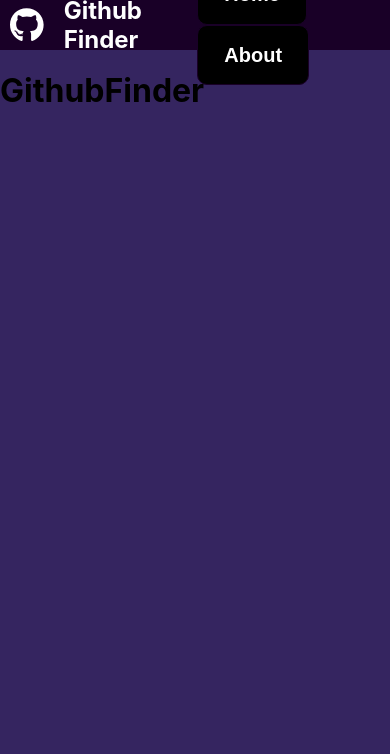
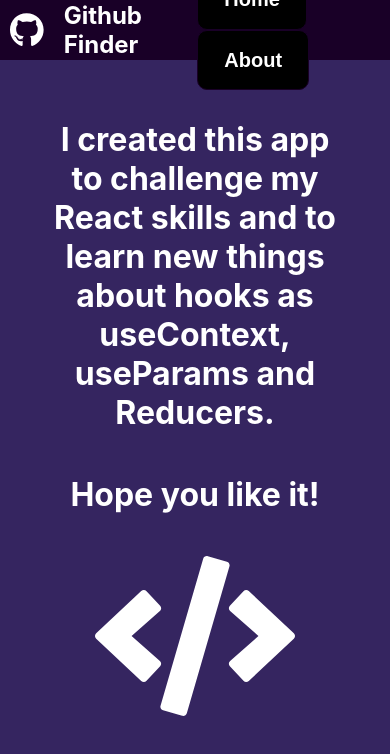
Before and after one commit to MarcusPaul16/GithubFinderApp, a React (Create React App) app in the folder gitfinder-app/: page /about in a window 390 px wide. Shown: the top 754 px of the page. Built offline with nearby package versions, Linux system fonts and the light colour scheme.

Commit message:
Am realizat partea logica, trebuie sa mai lucrez la layout, sa fie responsive.

```diff
--- a/gitfinder-app/src/components/users/RepoItem.jsx
+++ b/gitfinder-app/src/components/users/RepoItem.jsx
@@ -1,9 +1,14 @@
 import React from 'react'
+import {FaLink} from 'react-icons/fa'
 
-function RepoItem() {
+function RepoItem({name, url, language}) {
   return (
-    <div>
-      repo
+    <div className='repo-item-container'>
+      <h1 className='repo-title'>{name}</h1>
+      <a href={url} className='url-link'>
+        <FaLink/> {url}
+        </a>
+      <h3 className='language'>{`Primary language: ${language}`}</h3>
     </div>
   )
 }
--- a/gitfinder-app/src/components/users/ReposList.jsx
+++ b/gitfinder-app/src/components/users/ReposList.jsx
@@ -1,10 +1,11 @@
 import React from 'react'
+import RepoItem from './RepoItem'
 
 function ReposList({repos}) {
   return (
     <div>
         {repos.map((repo) =>(
-            <h3>{repo.name}</h3>
+            <RepoItem name={repo.name} url={repo.svn_url} language={repo.language}/>
         ))}
     </div>
   )
--- a/gitfinder-app/src/components/users/UserSearch.jsx
+++ b/gitfinder-app/src/components/users/UserSearch.jsx
@@ -26,7 +26,7 @@
     <div className='search-container'>
         <input placeholder='Enter the username' className='search-input' onChange={handleChange} value={text}></input>
         <button className='search-button' onClick={handleSubmit}>Search</button>
-        <button className='clear-button' onClick={clearUsers}>Clear</button>
+        <button className='clear-button' onClick={clearUsers}>Clear searches</button>
     </div>
   )
 }
--- a/gitfinder-app/src/index.css
+++ b/gitfinder-app/src/index.css
@@ -17,7 +17,7 @@
 
 .navbar{
   background-color: #190027;
-  height: 30px;
+  height: 40px;
   padding: 10px;
   display: flex;
   justify-content:flex-start;
@@ -36,6 +36,7 @@
     padding: 20px;
   }
 }
+
 
 .github-icon{
   font-size: 50px;
@@ -92,14 +93,25 @@
 }
 
 .grid-container{
+  width: 75%;
   margin-top: 5%;
-  width: 75%;
   display: grid;
   grid-template-columns: repeat(4, 25%);
   column-gap: 1rem;
   row-gap: 1rem;
   margin-inline: auto;
   justify-content: center;
+}
+
+@media screen and (max-width: 1400px){
+  .grid-container{
+    grid-template-columns: repeat(3, 25%);
+  }
+}
+@media screen and (max-width: 1000px){
+  .grid-container{
+    grid-template-columns: repeat(2, 25%);
+  }
 }
 .grid-container > h3{
   text-align: center;
@@ -114,6 +126,7 @@
 }
 
 .user-item-container{
+  inline-size: 300px;
   position: relative;
   background-color: white;
   height: 90px;
@@ -191,6 +204,10 @@
   margin-right: 25px;
 }
 
+.clear-button{
+  width: 200px;
+}
+
 .user-card-container{
   display: flex;
   margin-top: 5%;
@@ -216,21 +233,24 @@
 }
 
 .info-container{
-  margin-inline: 30px;
+  margin-inline: 50px;
 }
 
 .user-bio{
   color: white;
-  font-size: 18px;
+  font-size: 24px;
 }
 
 .user-stats-container{
-  margin-top: 2%;
+  margin-top: 5%;
   margin-left: 5%;
-  display: grid;
-  grid-template-columns: repeat(3, 25%);
-  box-shadow: 5px 5px 5px gray;
+  display: flex;
+  justify-content: space-around;
+  border: 3px solid #352560;
+  border-radius: 10px;
   width: 75%;
+  background-color: white;
+  color: black;
 }
 
 .user-container{
@@ -241,19 +261,20 @@
 
 .user-image{
   width: 350px;
-  filter: brightness(40%);
-  box-shadow: 20px 20px 50px white;
+  filter: brightness(75%);
+  box-shadow: 20px 20px 50px 20px #2a1d4c;
+  border-radius: 10px;
 }
 
 .stats-title{
   font-size: 20px;
-  color: white;
+  color: black;
   margin-bottom: 0;
 }
 
 .stats-value{
   font-size: 48px;
-  color: white;
+  color: #352560;
   margin-top: 0;
 }
 
@@ -261,3 +282,54 @@
   display: grid;
   row-gap: -50px;
 }
+
+
+.repo-item-container{
+  display: grid;
+  width: 60%;
+  margin-inline: auto;
+  background-color: white;
+  margin-bottom: 35px;
+  margin-top: 35px;
+  padding: 20px 50px 20px 50px;
+  border: 1px solid white;
+  border-radius: 10px;
+}
+.url-link{
+  text-decoration: none;
+  font-size: 20px;
+  color: black;
+}
+.url-link:visited{
+  color: black;
+  text-decoration: none;
+}
+
+.repo-title{
+  font-weight: 900;
+  font-size: 32px;
+  color: #352560;
+}
+
+.language{
+  font-size: 24px;
+}
+
+.code-icon{
+  font-size: 200px;
+  color: white;
+}
+
+.about-title{
+  color: white;
+  text-align: center;
+
+}
+.about-container{
+  margin-inline: auto;
+  padding-top: 10%;
+  width: 75%;
+  display: grid;
+  grid-template-columns: 1 100%;
+  justify-items: center;
+}
--- a/gitfinder-app/src/pages/About.jsx
+++ b/gitfinder-app/src/pages/About.jsx
@@ -1,13 +1,14 @@
 import React from 'react'
-
+import {FaCode} from 'react-icons/fa'
 function About() {
   return (
-    <div>
-      <h1>
-        GithubFinder
+    <div className='about-container'>
+      <h1 className='about-title'>
+        I created this app to challenge my React skills and to learn new things about hooks as useContext, useParams and Reducers.
       </h1>
+      <h1 className='about-title'> Hope you like it!</h1>
+      <FaCode className='code-icon'/>
     </div>
   )
 }
-
 export default About
--- a/gitfinder-app/src/pages/UserPage.jsx
+++ b/gitfinder-app/src/pages/UserPage.jsx
@@ -18,7 +18,6 @@
   },[])
 
   const {name, avatar_url, bio, login, followers, following, public_repos} = user
-
 
   return (
     <div className='user-container'>
```
